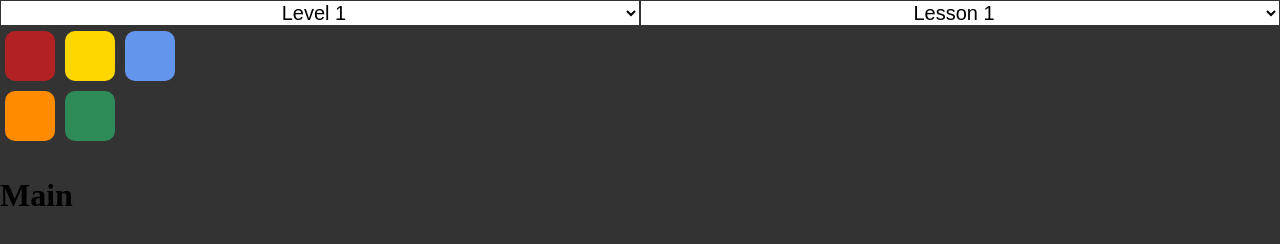
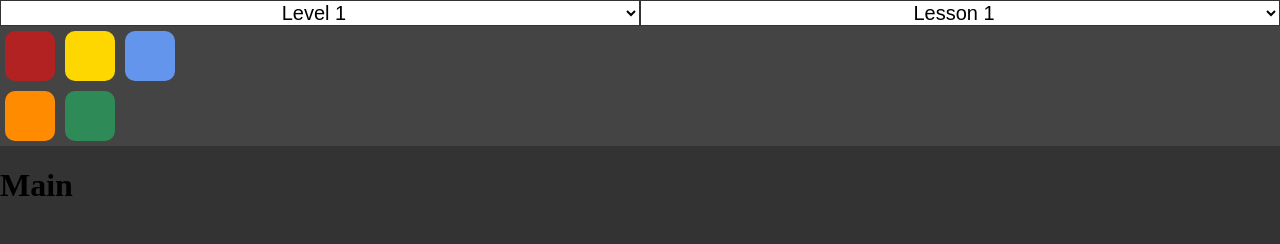
Before and after one commit to nullparrot/tiles_content, a plain HTML site: page index.html in a window 1280 px wide. Drawn offline with Linux system fonts and the light colour scheme.

Commit message:
Adjust tile menu style

```diff
--- a/styles/small.css
+++ b/styles/small.css
@@ -53,8 +53,10 @@ header
     flex-direction: column;
     flex-wrap: wrap;
     align-content: flex-start;
-    height: 130px;
+    min-height: 100px;
+    max-height: 150px;
     width: 100%;
+    background-color: #444;
 }
 
 .tileButton{
```
